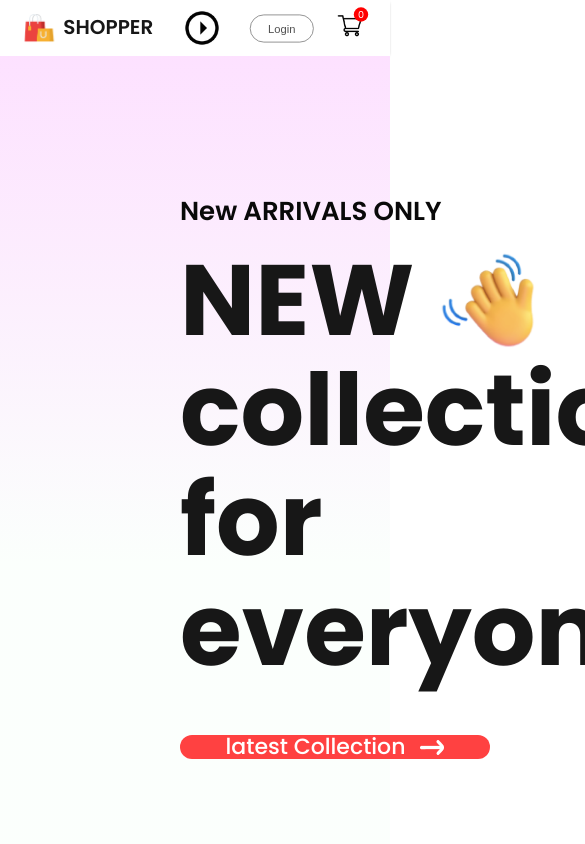
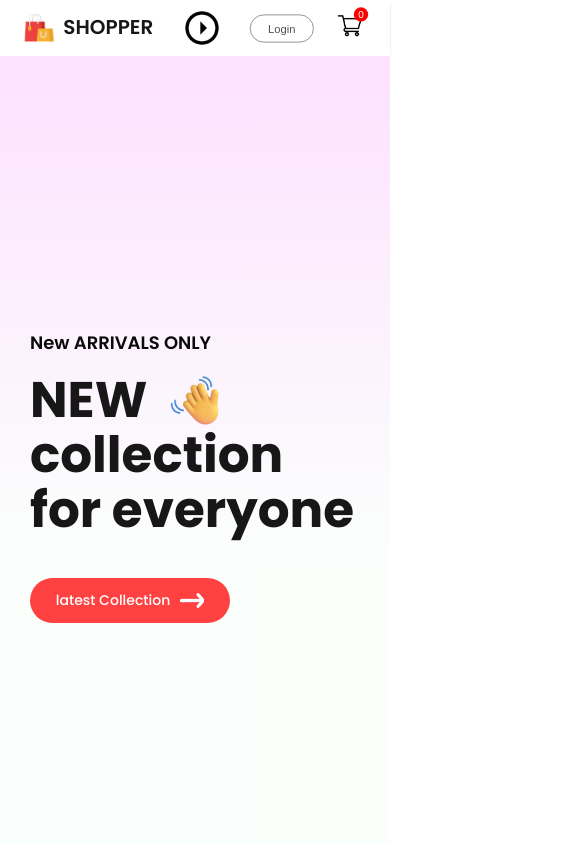
Before and after one commit to hazemmohsen2000/E-commerce, a React (Create React App) app: page / in a window 390 px wide. Shown: the top 844 px of the page, 585 px wide, since content can reach past the window. Built offline with nearby package versions, Linux system fonts and the light colour scheme.

Commit message:
updating hero css

```diff
--- a/src/Components/Hero/Hero.css
+++ b/src/Components/Hero/Hero.css
@@ -39,7 +39,7 @@
 align-items: center;
 gap: 15px ;
 width : 310px ;
-height: 70;
+height: 70px;
 border-radius: 75px;
 margin-top: 30px;
 background : #ff4141;
@@ -57,3 +57,97 @@
     text-decoration: none;
     color : white ;
 }
+@media(max-width : 1280px ){
+    .hero-left {
+        padding-left: 100px;;
+    }
+    .hero-left h2{
+        font-size: 22px;
+
+    }
+    .hero-left p {
+        font-size: 60px ;
+    }
+    .haro-hand-icon img{
+        width: 80px;
+    }
+    .hero-latest-btn{
+        gap : 10px;
+        width : 250px ;
+        height : 60px ;
+        margin-top : 20px ;
+        font-size: 18px;
+    }
+    .hero-right img {
+        width : 500px;
+    }
+}
+@media(max-width : 1024px ){
+    .hero-left {
+        padding-left: 80px;
+    }
+    .hero-left h2{
+        font-size: 20px;
+
+    }
+    .hero-left p {
+        font-size: 50px ;
+    }
+    .haro-hand-icon img{
+        width: 65px;
+    }
+    .hero-latest-btn{
+        width : 220px ;
+        height : 50px ;
+        font-size: 16px;
+    }
+    .hero-right img {
+        width : 400px;
+    }
+}
+@media(max-width : 800px ){
+    .hero-left {
+        padding-left: 30px;
+    }
+    .hero-left h2{
+        font-size: 16px;
+
+    }
+    .hero-left p {
+        font-size: 40px ;
+    }
+    .haro-hand-icon img{
+        width: 50px;
+    }
+    .hero-latest-btn{
+        width : 170px ;
+        height : 40px ;
+        font-size: 13px;
+    }
+    .hero-right img {
+        width : 300px;
+    }
+}
+@media(max-width : 500px ){
+    .hero {
+        flex-direction: column;
+    }
+    .hero-right {
+        display: none;
+    }
+    .hero-left h2{
+        font-size: 18px;
+
+    }
+    .hero-left p {
+        font-size: 50px ;
+    }
+    .haro-hand-icon img{
+        width: 55px;
+    }
+    .hero-latest-btn{
+        width : 200px ;
+        height : 45px ;
+        font-size: 14px;
+    }
+}
```
